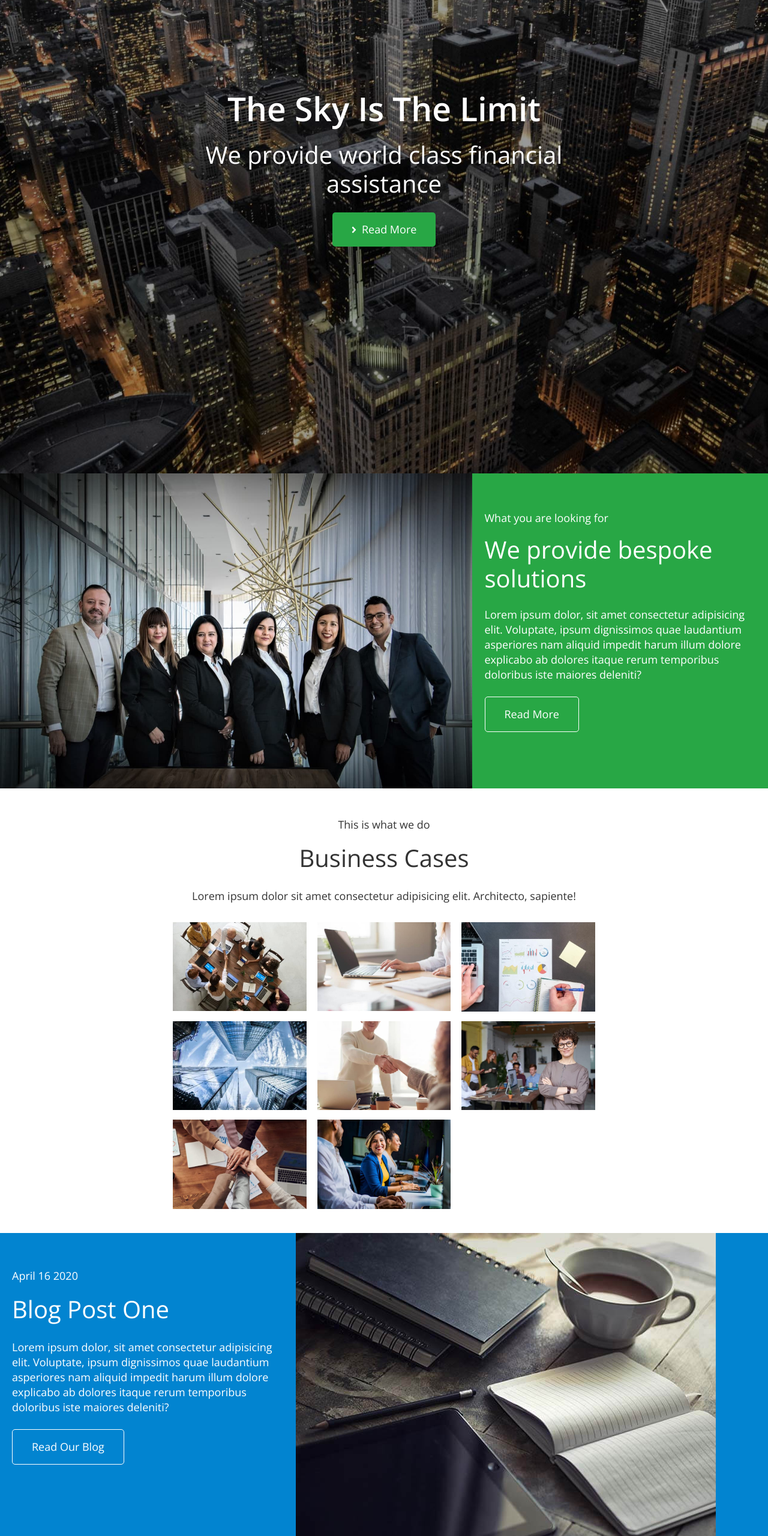
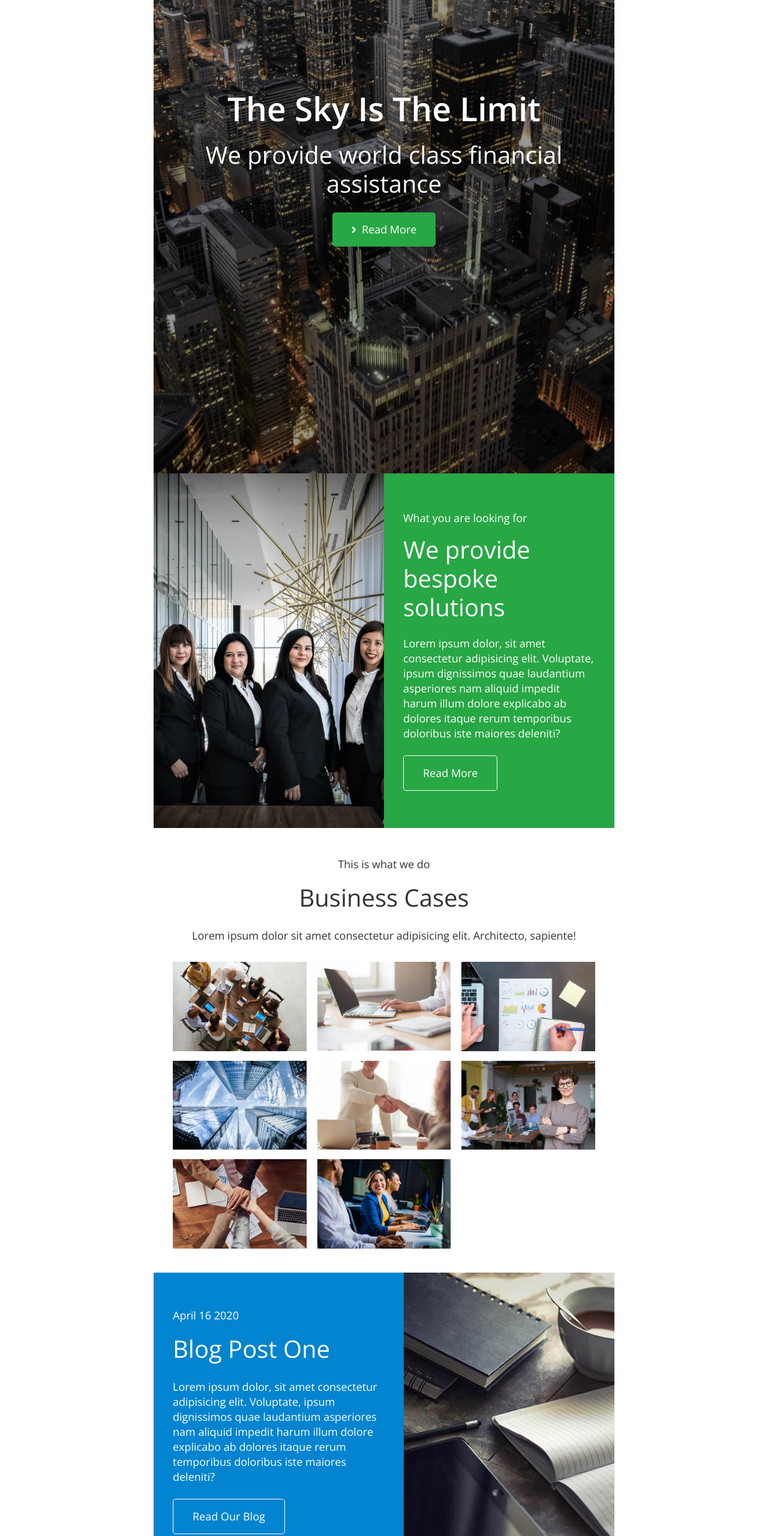
Before and after one commit to Mikhail-Ropii/goweb-test, a website built with Parcel: page src/index.html in a window 1280 px wide. Shown: the part 240-2800 px from the top of the page at 60% size. Built offline with nearby package versions, Linux system fonts and the light colour scheme; files whose address does not match are found by name.

Commit message:
update styles

```diff
--- a/src/partials/about.html
+++ b/src/partials/about.html
@@ -1,5 +1,6 @@
 <section class="about" id="about">
-  <picture style="width: 100%">
+  <div class="pic-wrap">
+    <picture>
       <source
         type="image/jpg"
         srcset="./images/home/people.jpg 1x, ./images/home/people@2x.jpg 2x"
@@ -10,7 +11,8 @@
       />
       <img class="team-pic" src="./images/home/people.jpg" alt="Our team" />
     </picture>
-  <div class="container padding">
+  </div>
+  <div class="container about-content-container">
     <div class="about-info-wrap">
       <p class="about-text">What you are looking for</p>
       <h2 class="about-title">We provide bespoke solutions</h2>
--- a/src/partials/blog.html
+++ b/src/partials/blog.html
@@ -1,5 +1,6 @@
 <section class="blog" id="blog">
-  <picture style="width: 100%">
+  <div class="pic-wrap">
+    <picture>
       <source
         type="image/jpg"
         srcset="./images/home/blog.jpg 1x, ./images/home/blog@2x.jpg 2x"
@@ -8,9 +9,10 @@
         type="image/webp"
         srcset="./images/home/blog.webp 1x, ./images/home/blog@2x.webp 2x"
       />
-    <img class="blog-footo" src="./images/home/blog.jpg" alt="Blog-foto" />
+      <img class="blog-foto" src="./images/home/blog.jpg" alt="Blog-foto" />
     </picture>
-  <div class="container padding">
+  </div>
+  <div class="container blog-content-container">
     <div class="blog-info-wrap">
       <p class="blog-text">April 16 2020</p>
       <h2 class="blog-title">Blog Post One</h2>
--- a/src/partials/contact.html
+++ b/src/partials/contact.html
@@ -1,5 +1,6 @@
 <section class="contact" id="contact">
-  <picture style="width: 100%">
+  <div class="pic-wrap">
+    <picture>
       <source
         type="image/jpg"
         srcset="./images/home/contact.jpg 1x, ./images/home/contact@2x.jpg 2x"
@@ -10,7 +11,8 @@
       />
       <img class="contact-pic" src="./images/home/contact.jpg" alt="contact" />
     </picture>
-  <div class="container padding">
+  </div>
+  <div class="container contact-content-container">
     <div class="contact-info-wrap">
       <h2 class="contact-title">Request Callback</h2>
       <form
--- a/src/sass/_about.scss
+++ b/src/sass/_about.scss
@@ -2,12 +2,16 @@
   margin-right: auto;
   margin-left: auto;
   background-color: #28a745;
-  max-width: 100%;
+  max-width: 320px;
   padding-bottom: 79px;
 
   @media screen and (min-width: 768px) {
     display: flex;
     padding-bottom: 0;
+    max-width: 768px;
+  }
+  @media screen and (min-width: 1360px) {
+    max-width: 1360px;
   }
 }
 
@@ -22,9 +26,12 @@
   }
 }
 
-.padding {
-  padding-left: 20px;
+.about-content-container {
+  @media screen and (min-width: 1360px) {
+    padding-left: 20px;
+  }
 }
+
 .about-info-wrap {
   @media screen and (min-width: 768px) {
     padding-top: 62px;
--- a/src/sass/_blog.scss
+++ b/src/sass/_blog.scss
@@ -1,5 +1,5 @@
 .blog {
-  max-width: 100%;
+  max-width: 320px;
   margin-left: auto;
   margin-right: auto;
   background-color: #0284d0;
@@ -9,10 +9,14 @@
     display: flex;
     flex-direction: row-reverse;
     padding-bottom: 0;
+    max-width: 768px;
+  }
+  @media screen and (min-width: 1360px) {
+    max-width: 1360px;
   }
 }
 
-.padding {
+.blog-content-container {
   @media screen and (min-width: 1360px) {
     padding-right: 20px;
   }
@@ -24,7 +28,7 @@
   }
 }
 
-.blog-footo {
+.blog-foto {
   max-width: 100%;
   margin-bottom: 48px;
   object-fit: cover;
@@ -32,6 +36,9 @@
   @media screen and (min-width: 768px) {
     margin-bottom: 0;
     height: 100%;
+  }
+  @media screen and (min-width: 1360px) {
+    max-width: fit-content;
   }
 }
 
--- a/src/sass/_common.scss
+++ b/src/sass/_common.scss
@@ -45,3 +45,12 @@ img {
     margin-right: 25px;
   }
 }
+
+.pic-wrap {
+  @media screen and (min-width: 768px) {
+    max-width: 50%;
+  }
+  @media screen and (min-width: 1360px) {
+    max-width: 100%;
+  }
+}
--- a/src/sass/_contact.scss
+++ b/src/sass/_contact.scss
@@ -1,5 +1,5 @@
 .contact {
-  max-width: 100%;
+  max-width: 320px;
   margin-left: auto;
   margin-right: auto;
   padding-bottom: 25px;
@@ -9,9 +9,11 @@
     display: flex;
     padding-bottom: 0;
     margin-bottom: 40px;
+    max-width: 768px;
   }
   @media screen and (min-width: 1360px) {
     margin-bottom: 0;
+    max-width: 1360px;
   }
 }
 
@@ -24,9 +26,12 @@
     margin-bottom: 0;
     height: 100%;
   }
+  @media screen and (min-width: 1360px) {
+    max-width: -webkit-fill-available;
+  }
 }
 
-.padding {
+.contact-content-container {
   @media screen and (min-width: 1360px) {
     padding-left: 20px;
   }
--- a/src/sass/_footer.scss
+++ b/src/sass/_footer.scss
@@ -1,16 +1,21 @@
 .footer {
-  max-width: 100%;
+  max-width: 320px;
+  margin: auto;
   padding-top: 20px;
   padding-bottom: 20px;
   background-color: #333333;
+
+  @media screen and (min-width: 768px) {
+    margin-bottom: 10px;
+    max-width: 768px;
+  }
+  @media screen and (min-width: 1360px) {
+    max-width: 1360px;
+  }
 }
 
 .footer-social {
   margin-bottom: 12px;
-
-  @media screen and (min-width: 768px) {
-    margin-bottom: 10px;
-  }
 }
 
 .footer-social-icon {
--- a/src/sass/_header.scss
+++ b/src/sass/_header.scss
@@ -1,17 +1,19 @@
 .hero {
   margin-left: auto;
   margin-right: auto;
-  max-width: 100%;
+  max-width: 320px;
 
   padding-bottom: 104px;
 
   @media screen and (min-width: 768px) {
     padding-top: 10px;
     padding-bottom: 378px;
+    max-width: 768px;
   }
   @media screen and (min-width: 1360px) {
     padding-top: 21px;
     padding-bottom: 270px;
+    max-width: 1360px;
   }
 
   background-image: linear-gradient(rgba(0, 0, 0, 0.4), rgba(0, 0, 0, 0.4)),
@@ -100,22 +102,26 @@
   }
 }
 .header-scroll {
+  left: 50%;
+  top: 0;
+  transform: translateX(-50%);
+  max-width: 320px;
   z-index: 10;
   animation: header 1s;
   background-color: rgba(0, 0, 0, 0.8);
   position: fixed;
-  top: 0;
-  left: 0;
   width: 100%;
   padding-left: 22px;
   padding-right: 22px;
   @media screen and (min-width: 768px) {
     padding-left: 32px;
     padding-right: 32px;
+    max-width: 768px;
   }
   @media screen and (min-width: 1360px) {
     padding-left: 28px;
     padding-right: 28px;
+    max-width: 1360px;
   }
 }
 
```
Lines whose indentation alone changed are shown as unchanged.
